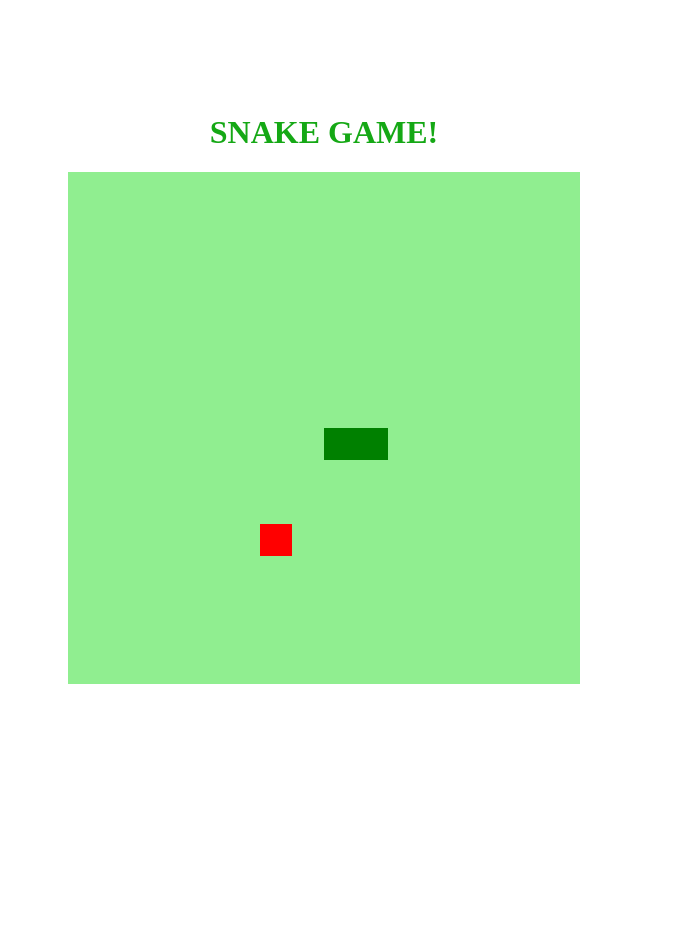
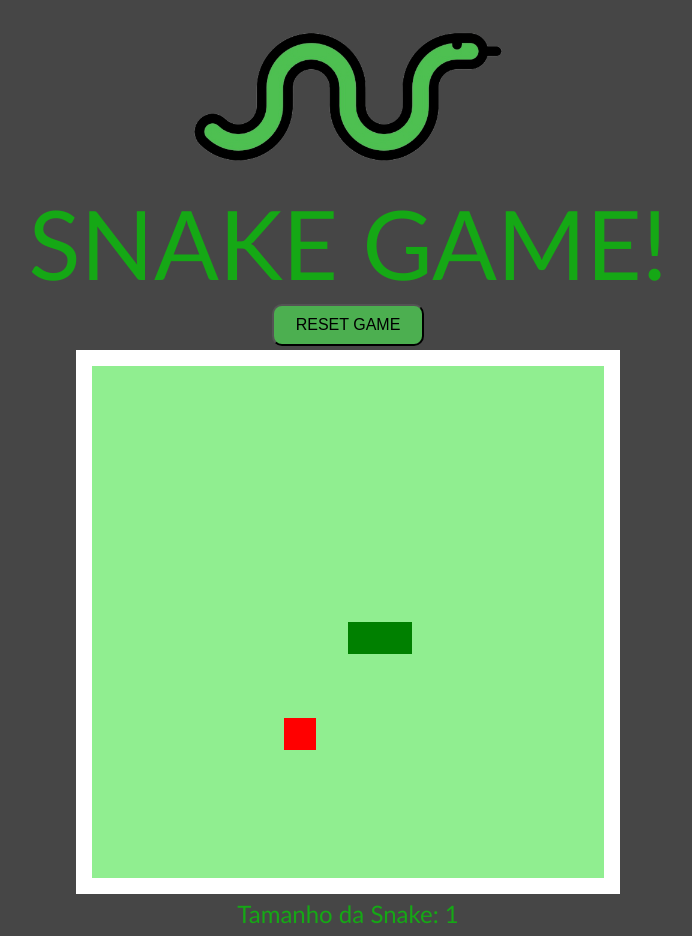
Before and after one commit to Pablo-Oliveira/DIOsnakeGame, a plain HTML site: page index.html in a window 1280 px wide. Shown: the whole page, without its empty margins (292-984 px from the left). Before the commit the page ends 800 px from the top, so only its background shows below. Drawn offline with Linux system fonts and the light colour scheme.

Commit message:
Implementação de icone, botão de reset e contador de tamanho

```diff
--- a/index.html
+++ b/index.html
@@ -11,8 +11,15 @@
 </head>
 
 <body>
-    <h1>SNAKE GAME!</h1>
+    <div>
+        <img src="./img/snake-icon.png" alt="">
+    </div>
+
+    <p id="titulo">SNAKE GAME!</p>
+
+    <button onclick="reset()">RESET GAME</button>
     <canvas id="snake" width="512" height="512"></canvas>
+    <footer></footer>
 </body>
 
 </html>
--- a/script.js
+++ b/script.js
@@ -2,6 +2,7 @@ let canvas = document.getElementById("snake");
 let context = canvas.getContext("2d");
 let box = 32;
 let snake = [];
+let contador = 0;
 snake[0] = {
     x: 8 * box,
     y: 8 * box
@@ -10,6 +11,9 @@ let direction = "right";
 let food = {
     x: Math.floor(Math.random() * 15 + 1) * box,
     y: Math.floor(Math.random() * 15 + 1) * box
+}
+function reset() {
+    document.location.reload();
 }
 
 function criarBG() {
@@ -48,7 +52,9 @@ function iniciarJogo() {
     for (i = 1; i < snake.length; i++) {
         if (snake[0].x == snake[i].x && snake[0].y == snake[i].y) {
             clearInterval(jogo);
-            alert('GAME OVER :(');
+            alert('Game Over');
+            document.getElementById("titulo").innerHTML = '<p style="color:red; font-size:90px;">GAME OVER :(</p>';
+
         }
     }
 
@@ -66,10 +72,12 @@ function iniciarJogo() {
 
     if (snakeX != food.x || snakeY != food.y) {
         snake.pop();
+
     }
     else {
         food.x = Math.floor(Math.random() * 15 + 1) * box;
         food.y = Math.floor(Math.random() * 15 + 1) * box;
+        contador++;
     }
 
     let newHead = {
@@ -77,6 +85,7 @@ function iniciarJogo() {
         y: snakeY
     }
     snake.unshift(newHead);
+    document.querySelector("footer").innerHTML = `Tamanho da Snake: ${contador}`;
 
 }
 
--- a/style.css
+++ b/style.css
@@ -1,10 +1,49 @@
+
 body{
-    height: 95vh;
-    width: 95vw;
     display: flex;
     flex-direction: column;
     justify-content: center;
     align-items: center;
-    background-color:white;
-    color: rgb(21, 168, 21);
+    background-color:rgb(70, 70, 70);
+    color: #15a815;
+    font-family: 'Trebuchet MS', 'Lucida Sans Unicode', 'Lucida Grande', 'Lucida Sans', Arial, sans-serif;
+
 }
+p{
+    font-size: 6rem;
+    padding: 0;
+    margin: 0;
+
+}
+
+div{
+    justify-content: center;
+    align-items: center;
+    display: flex;
+}
+img{
+    max-width: 60%;
+    padding: 0;
+
+}
+canvas{
+    border:1rem solid;
+    border-color: white;
+
+}
+
+
+
+button{
+    background-color: #4CAF50;
+    color: rgb(0, 0, 0);
+    margin: 4px 2px;
+    padding: 10px 22px;
+    font-size: 1rem;
+    border-radius: 10px;
+}
+
+footer{
+    padding-top: 5px;
+    font-size: 1.5rem;
+}
```
Also changed, not shown: img/snake-icon.png (added), img/snake-iconoriginal .png (added).
